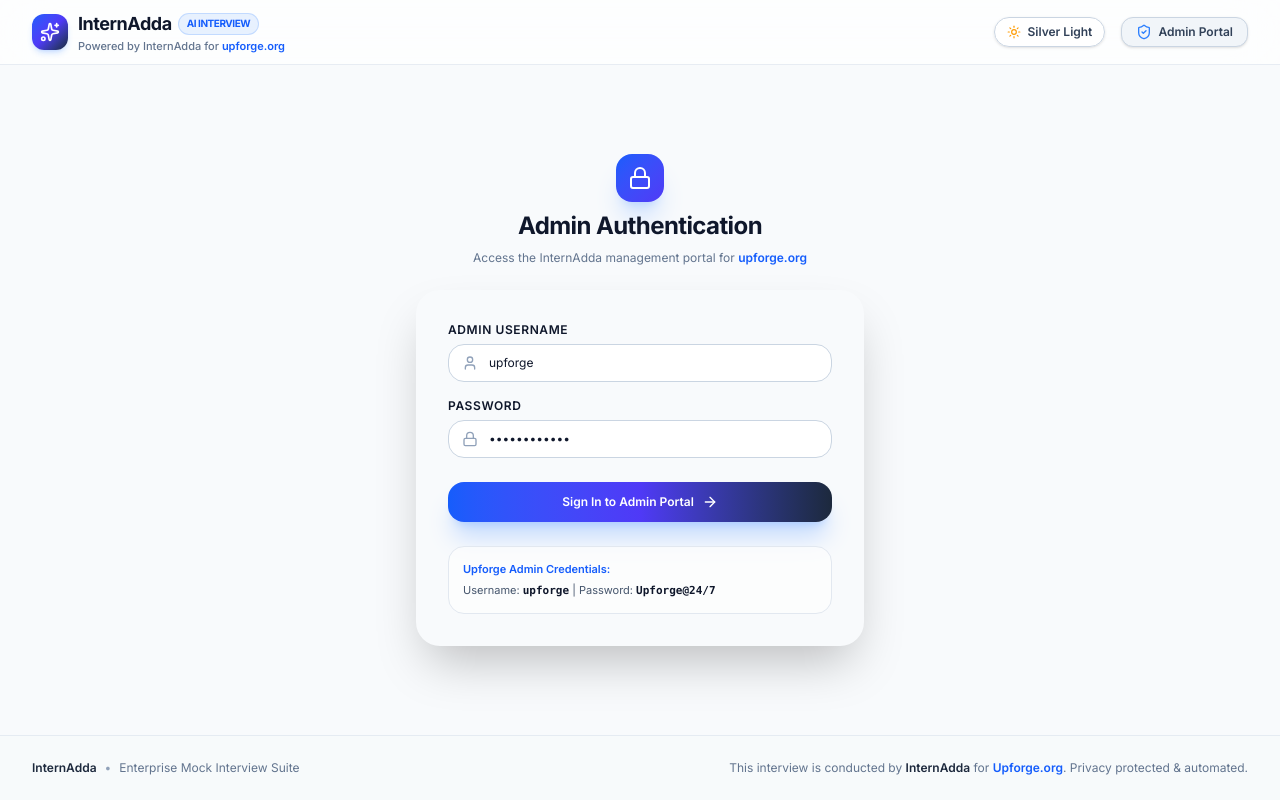
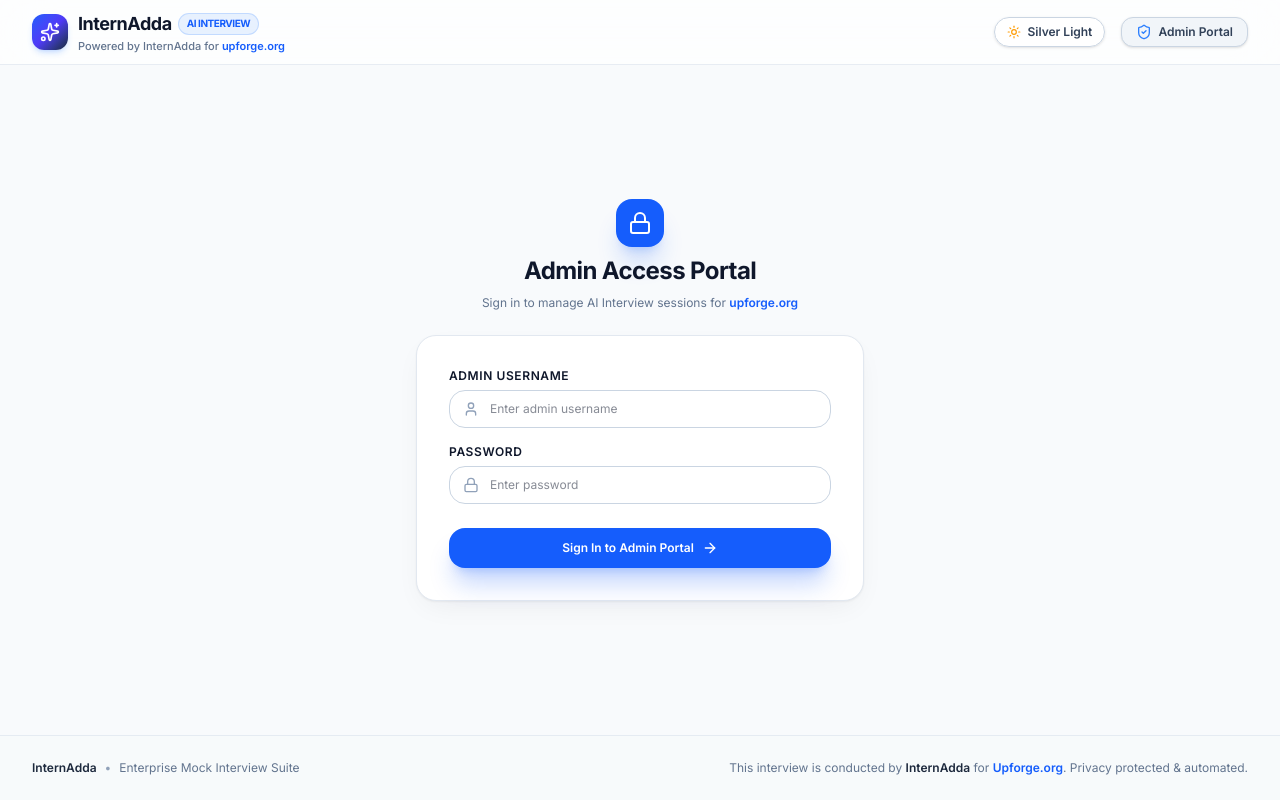
Before and after one commit to official-Internadda/internadda-interview, a Next.js app: page /admin/login in a window 1280 px wide. Built offline with nearby package versions, Linux system fonts and the light colour scheme.

Commit message:
Update page.tsx

```diff
--- a/app/admin/login/page.tsx
+++ b/app/admin/login/page.tsx
@@ -4,12 +4,12 @@
 import { useRouter } from 'next/navigation';
 import { Navbar } from '@/components/navbar';
 import { Footer } from '@/components/footer';
-import { Lock, User, ArrowRight, ShieldAlert, Sparkles } from 'lucide-react';
+import { Lock, User, ArrowRight, ShieldAlert } from 'lucide-react';
 
 export default function AdminLoginPage() {
   const router = useRouter();
-  const [username, setUsername] = useState('upforge');
-  const [password, setPassword] = useState('Upforge@24/7');
+  const [username, setUsername] = useState('');
+  const [password, setPassword] = useState('');
   const [loading, setLoading] = useState(false);
   const [error, setError] = useState('');
 
@@ -43,19 +43,19 @@
     <div className="flex min-h-screen flex-col bg-slate-50 dark:bg-slate-950 text-slate-900 dark:text-slate-100">
       <Navbar />
 
-      <main className="flex flex-1 items-center justify-center px-4 py-12">
+      <main className="flex flex-1 items-center justify-center px-4 py-16">
         <div className="w-full max-w-md space-y-6">
           <div className="text-center space-y-2">
-            <div className="mx-auto flex h-12 w-12 items-center justify-center rounded-2xl bg-gradient-to-br from-blue-600 to-indigo-600 text-white shadow-xl shadow-blue-500/20">
+            <div className="mx-auto flex h-12 w-12 items-center justify-center rounded-2xl bg-blue-600 text-white shadow-xl shadow-blue-600/20">
               <Lock className="h-6 w-6" />
             </div>
-            <h1 className="text-2xl font-bold tracking-tight text-slate-900 dark:text-white">Admin Authentication</h1>
+            <h1 className="text-2xl font-bold tracking-tight text-slate-900 dark:text-white">Admin Access Portal</h1>
             <p className="text-xs text-slate-500 dark:text-slate-400">
-              Access the InternAdda management portal for <span className="text-blue-600 dark:text-blue-400 font-semibold">upforge.org</span>
+              Sign in to manage AI Interview sessions for <span className="text-blue-600 dark:text-blue-400 font-semibold">upforge.org</span>
             </p>
           </div>
 
-          <div className="silver-card rounded-3xl p-6 sm:p-8 shadow-2xl space-y-6">
+          <div className="eightfold-card p-6 sm:p-8 space-y-6">
             {error && (
               <div className="flex items-center gap-3 rounded-2xl border border-rose-500/20 bg-rose-500/10 p-3.5 text-xs text-rose-700 dark:text-rose-300">
                 <ShieldAlert className="h-4 w-4 shrink-0 text-rose-500" />
@@ -75,8 +75,8 @@
                     required
                     value={username}
                     onChange={(e) => setUsername(e.target.value)}
-                    placeholder="upforge"
-                    className="w-full rounded-2xl border border-slate-300 dark:border-slate-800 bg-white dark:bg-slate-950 py-2.5 pl-10 pr-4 text-xs text-slate-900 dark:text-white focus:border-blue-500 focus:outline-none"
+                    placeholder="Enter admin username"
+                    className="w-full rounded-2xl border border-slate-300 dark:border-slate-800 bg-white dark:bg-slate-950 py-2.5 pl-10 pr-4 text-xs text-slate-900 dark:text-white focus:border-blue-600 focus:outline-none"
                   />
                 </div>
               </div>
@@ -92,8 +92,8 @@
                     required
                     value={password}
                     onChange={(e) => setPassword(e.target.value)}
-                    placeholder="••••••••"
-                    className="w-full rounded-2xl border border-slate-300 dark:border-slate-800 bg-white dark:bg-slate-950 py-2.5 pl-10 pr-4 text-xs text-slate-900 dark:text-white focus:border-blue-500 focus:outline-none"
+                    placeholder="Enter password"
+                    className="w-full rounded-2xl border border-slate-300 dark:border-slate-800 bg-white dark:bg-slate-950 py-2.5 pl-10 pr-4 text-xs text-slate-900 dark:text-white focus:border-blue-600 focus:outline-none"
                   />
                 </div>
               </div>
@@ -102,7 +102,7 @@
                 <button
                   type="submit"
                   disabled={loading}
-                  className="w-full flex items-center justify-center gap-2 rounded-2xl bg-gradient-to-r from-blue-600 via-indigo-600 to-slate-800 py-3 text-xs font-semibold text-white shadow-xl shadow-blue-500/25 hover:brightness-110 active:scale-[0.99] disabled:opacity-50 transition-all"
+                  className="w-full flex items-center justify-center gap-2 rounded-2xl bg-blue-600 hover:bg-blue-700 py-3 text-xs font-semibold text-white shadow-xl shadow-blue-600/25 active:scale-[0.99] disabled:opacity-50 transition-all"
                 >
                   {loading ? (
                     <span className="flex items-center gap-2">
@@ -118,11 +118,6 @@
                 </button>
               </div>
             </form>
-
-            <div className="rounded-2xl border border-slate-200 dark:border-slate-800 bg-white/60 dark:bg-slate-950/50 p-3.5 text-[11px] text-slate-600 dark:text-slate-400 space-y-1">
-              <span className="font-semibold text-blue-600 dark:text-blue-400 block">Upforge Admin Credentials:</span>
-              <p>Username: <code className="text-slate-900 dark:text-slate-200 font-bold">upforge</code> | Password: <code className="text-slate-900 dark:text-slate-200 font-bold">Upforge@24/7</code></p>
-            </div>
           </div>
         </div>
       </main>
```
